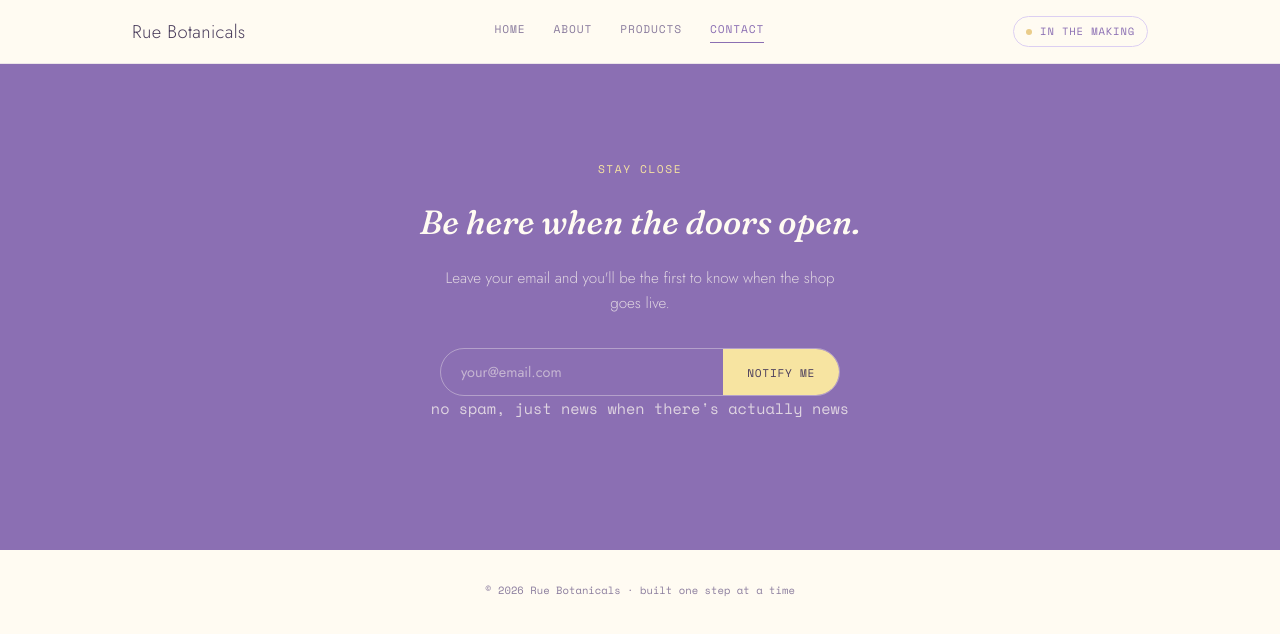
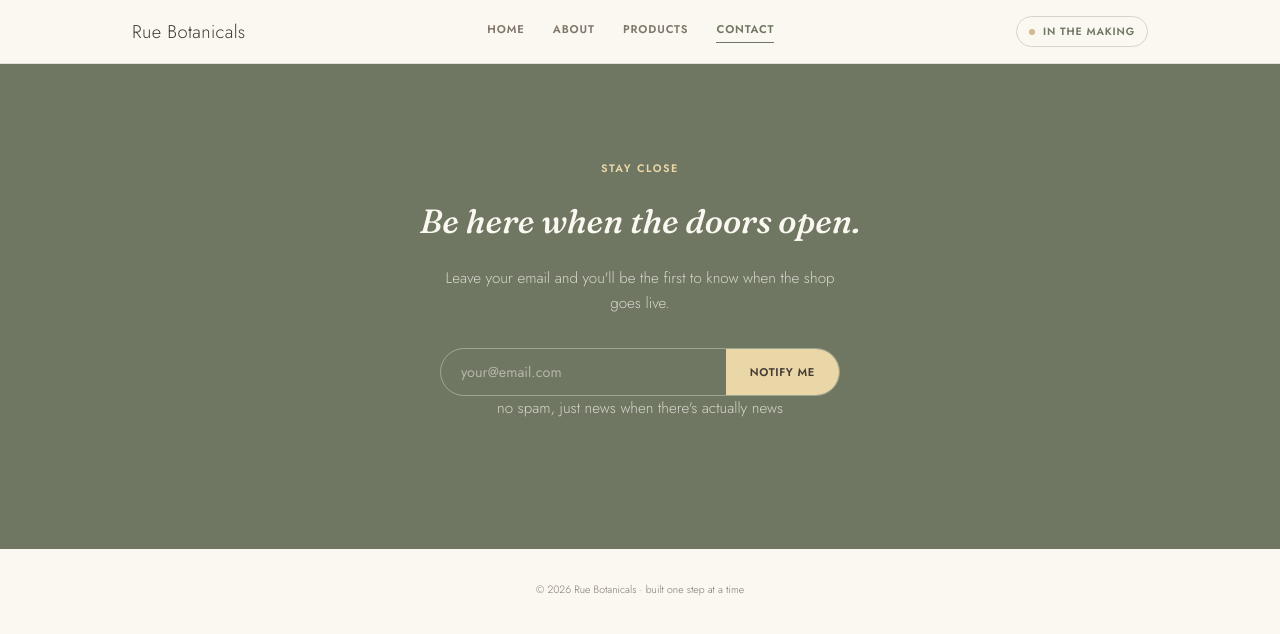
Before and after one commit to SephoriaBot/lilac-and-lemon-botanicals, a React (Vite) app in the folder lilac-and-lemon-botanicals/: page /contact in a window 1280 px wide. Shown: the top 634 px of the page. Built offline with nearby package versions, Linux system fonts and the light colour scheme.

Commit message:
Update index.css

```diff
--- a/lilac-and-lemon-botanicals/src/index.css
+++ b/lilac-and-lemon-botanicals/src/index.css
@@ -1,15 +1,15 @@
-:root {
-  --cream: #FFFBF2;
+ :root {
+  --cream: #FBF8F1;
   --surface: #FFFFFF;
-  --lavender: #DCCFF2;
-  --lavender-deep: #8B6FB3;
-  --plum: #4A3D5C;
-  --plum-soft: #8B7D9E;
-  --butter: #F7E4A1;
-  --butter-deep: #D9A93A;
-  --line: rgba(139, 111, 179, 0.16);
-  --radius: 16px;
-  --radius-sm: 10px;
+  --lavender: #D8D3C7;
+  --lavender-deep: #6F7662;
+  --plum: #443B34;
+  --plum-soft: #81766B;
+  --butter: #E9D7A7;
+  --butter-deep: #B28B45;
+  --line: rgba(68, 59, 52, 0.13);
+  --radius: 18px;
+  --radius-sm: 11px;
 }
 
 * { box-sizing: border-box; margin: 0; padding: 0; }
@@ -35,8 +35,9 @@ a { color: inherit; }
 
 /* ---------- shared type ---------- */
 .eyebrow, .label {
-  font-family: 'Space Mono', monospace;
-  font-size: 0.7rem;
+  font-family: 'Jost', sans-serif;
+  font-size: 0.68rem;
+  font-weight: 600;
   letter-spacing: 0.14em;
   text-transform: uppercase;
   color: var(--butter-deep);
@@ -45,15 +46,15 @@ a { color: inherit; }
 
 h1, h2, h3 {
   font-family: 'Fraunces', serif;
-  color: var(--lavender-deep);
+  color: var(--plum);
   font-weight: 500;
 }
 
 /* ---------- art placeholder frames ---------- */
 .art-frame {
-  border: 1.5px dashed var(--lavender-deep);
+  border: 1px solid var(--lavender);
   border-radius: var(--radius);
-  background: rgba(220, 207, 242, 0.16);
+  background: rgba(216, 211, 199, 0.16);
   display: flex;
   align-items: center;
   justify-content: center;
@@ -62,23 +63,21 @@ h1, h2, h3 {
   color: var(--plum-soft);
 }
 .art-frame .art-frame-label {
-  font-family: 'Space Mono', monospace;
+  font-family: 'Jost', sans-serif;
   font-size: 0.72rem;
   letter-spacing: 0.04em;
   line-height: 1.7;
 }
 .art-frame img { width: 100%; height: auto; display: block; border-radius: var(--radius); }
-
 .art-frame.filled { border: none; background: none; padding: 0; }
-
 
 /* ---------- nav ---------- */
 nav {
   position: sticky;
   top: 0;
   z-index: 20;
-  background: rgba(255, 251, 242, 0.88);
-  backdrop-filter: blur(8px);
+  background: rgba(251, 248, 241, 0.9);
+  backdrop-filter: blur(10px);
   border-bottom: 1px solid var(--line);
 }
 nav .wrap { display: flex; align-items: center; justify-content: space-between; padding: 16px 32px; }
@@ -87,8 +86,9 @@ nav .wrap { display: flex; align-items: center; justify-content: space-between;
 .wordmark em { font-style: italic; color: var(--butter-deep); }
 .nav-links { display: flex; align-items: center; gap: 28px; flex: 1; justify-content: center; }
 .nav-link {
-  font-family: 'Space Mono', monospace;
+  font-family: 'Jost', sans-serif;
   font-size: 0.7rem;
+  font-weight: 600;
   letter-spacing: 0.08em;
   text-transform: uppercase;
   color: var(--plum-soft);
@@ -100,8 +100,9 @@ nav .wrap { display: flex; align-items: center; justify-content: space-between;
 .nav-link:hover { color: var(--lavender-deep); }
 .nav-link.active { color: var(--lavender-deep); border-bottom-color: var(--lavender-deep); }
 .status-pill {
-  font-family: 'Space Mono', monospace;
+  font-family: 'Jost', sans-serif;
   font-size: 0.66rem;
+  font-weight: 600;
   letter-spacing: 0.08em;
   text-transform: uppercase;
   color: var(--lavender-deep);
@@ -132,8 +133,9 @@ header.hero h1 .accent { font-style: italic; font-weight: 400; color: var(--butt
 .tagline { max-width: 460px; margin: 24px auto 0; font-size: 1.05rem; color: var(--plum-soft); }
 .hero-links { display: flex; gap: 16px; justify-content: center; margin-top: 40px; flex-wrap: wrap; }
 .hero-link {
-  font-family: 'Space Mono', monospace;
+  font-family: 'Jost', sans-serif;
   font-size: 0.72rem;
+  font-weight: 600;
   letter-spacing: 0.06em;
   text-transform: uppercase;
   color: var(--plum);
@@ -143,10 +145,9 @@ header.hero h1 .accent { font-style: italic; font-weight: 400; color: var(--butt
   padding: 12px 24px;
   transition: border-color 0.2s ease, background 0.2s ease;
 }
-.hero-link:hover { border-color: var(--lavender-deep); background: rgba(220, 207, 242, 0.16); }
+.hero-link:hover { border-color: var(--lavender-deep); background: rgba(216, 211, 199, 0.16); }
 .hero-art { max-width: 320px; margin: 48px auto 0; }
 .story-art { }
-
 .divider { height: 1px; background: linear-gradient(90deg, transparent, var(--lavender), transparent); }
 
 /* ---------- story ---------- */
@@ -162,13 +163,11 @@ section.routine { padding: 96px 0; background: var(--surface); border-top: 1px s
 .routine-head { text-align: center; max-width: 540px; margin: 0 auto 48px; }
 .routine-head h2 { font-size: 2rem; margin: 16px 0; }
 .routine-head p { color: var(--plum-soft); }
-
 .progress-track { max-width: 600px; margin: 0 auto 56px; }
 .progress-bar-outer { height: 4px; background: var(--line); border-radius: 999px; overflow: hidden; }
 .progress-bar-inner { height: 100%; width: 0%; background: linear-gradient(90deg, var(--lavender-deep), var(--butter)); transition: width 0.5s ease; border-radius: 999px; }
-.progress-label { display: flex; justify-content: space-between; margin-top: 10px; font-family: 'Space Mono', monospace; font-size: 0.66rem; letter-spacing: 0.06em; text-transform: uppercase; color: var(--plum-soft); }
+.progress-label { display: flex; justify-content: space-between; margin-top: 10px; font-family: 'Jost', sans-serif; font-size: 0.66rem; font-weight: 600; letter-spacing: 0.06em; text-transform: uppercase; color: var(--plum-soft); }
 .progress-label strong { color: var(--lavender-deep); }
-
 .steps { display: grid; grid-template-columns: repeat(5, 1fr); gap: 16px; }
 .step {
   background: var(--cream);
@@ -177,10 +176,10 @@ section.routine { padding: 96px 0; background: var(--surface); border-top: 1px s
   padding: 20px 16px 18px;
   cursor: pointer;
   text-align: left;
-  transition: border-color 0.2s ease, transform 0.15s ease;
+  transition: border-color 0.2s ease, transform 0.15s ease, box-shadow 0.2s ease;
 }
-.step:hover { border-color: var(--lavender-deep); transform: translateY(-2px); }
-.step-num { font-family: 'Space Mono', monospace; font-size: 0.66rem; color: var(--butter-deep); letter-spacing: 0.06em; }
+.step:hover { border-color: var(--lavender-deep); transform: translateY(-2px); box-shadow: 0 8px 22px rgba(68, 59, 52, 0.08); }
+.step-num { font-family: 'Jost', sans-serif; font-size: 0.66rem; font-weight: 600; color: var(--butter-deep); letter-spacing: 0.06em; }
 .step-ritual { font-family: 'Fraunces', serif; font-style: italic; font-size: 1rem; color: var(--lavender-deep); margin: 8px 0 6px; }
 .step-task { font-size: 0.82rem; color: var(--plum-soft); line-height: 1.45; }
 .step-check {
@@ -191,7 +190,7 @@ section.routine { padding: 96px 0; background: var(--surface); border-top: 1px s
   transition: background 0.2s ease;
 }
 .step-check svg { width: 11px; height: 11px; opacity: 0; transition: opacity 0.15s ease; }
-.step.done { border-color: var(--lavender-deep); background: #FDFAF0; }
+.step.done { border-color: var(--lavender-deep); background: #F8F5ED; }
 .step.done .step-check { background: var(--lavender-deep); }
 .step.done .step-check svg { opacity: 1; }
 .step.done .step-ritual { text-decoration: line-through; text-decoration-color: var(--lavender); }
@@ -202,43 +201,41 @@ section.products { padding: 96px 0; }
 .products-head h2 { font-size: 2rem; margin: 16px 0; }
 .products-head p { color: var(--plum-soft); }
 .product-grid { display: grid; grid-template-columns: repeat(3, 1fr); gap: 24px; }
-.product-card { background: var(--surface); border: 1px solid var(--line); border-radius: var(--radius); padding: 32px 24px; position: relative; overflow: hidden; }
+.product-card { background: var(--surface); border: 1px solid var(--line); border-radius: var(--radius); padding: 32px 24px; position: relative; overflow: hidden; box-shadow: 0 8px 24px rgba(68, 59, 52, 0.05); }
 .ribbon {
   position: absolute; top: 16px; right: -32px;
   background: var(--lavender-deep); color: var(--cream);
-  font-family: 'Space Mono', monospace; font-size: 0.58rem; letter-spacing: 0.08em; text-transform: uppercase;
+  font-family: 'Jost', sans-serif; font-size: 0.58rem; font-weight: 600; letter-spacing: 0.08em; text-transform: uppercase;
   padding: 4px 36px; transform: rotate(38deg);
 }
 .product-swatch { width: 40px; height: 40px; border-radius: 50%; margin-bottom: 16px; }
 .product-card h3 { font-style: italic; font-size: 1.25rem; margin-bottom: 8px; }
-.product-card .ingredient { font-family: 'Space Mono', monospace; font-size: 0.64rem; letter-spacing: 0.06em; text-transform: uppercase; color: var(--butter-deep); margin-bottom: 10px; display: block; }
+.product-card .ingredient { font-family: 'Jost', sans-serif; font-size: 0.64rem; font-weight: 600; letter-spacing: 0.06em; text-transform: uppercase; color: var(--butter-deep); margin-bottom: 10px; display: block; }
 .product-card p { font-size: 0.86rem; color: var(--plum-soft); }
 
 /* ---------- follow ---------- */
 section.follow { background: var(--lavender-deep); color: var(--cream); padding: 96px 0; text-align: center; }
 section.follow .label { color: var(--butter); }
 section.follow h2 { color: var(--cream); font-style: italic; font-size: 2.1rem; margin: 16px 0; }
-section.follow p { color: rgba(255,251,242,0.72); max-width: 420px; margin: 0 auto 32px; font-size: 0.95rem; }
-.follow-form { display: flex; max-width: 400px; margin: 0 auto; border: 1px solid rgba(255,251,242,0.35); border-radius: 999px; overflow: hidden; }
+section.follow p { color: rgba(251,248,241,0.74); max-width: 420px; margin: 0 auto 32px; font-size: 0.95rem; }
+.follow-form { display: flex; max-width: 400px; margin: 0 auto; border: 1px solid rgba(251,248,241,0.35); border-radius: 999px; overflow: hidden; }
 .follow-form input { flex: 1; background: transparent; border: none; padding: 13px 20px; color: var(--cream); font-family: 'Jost', sans-serif; font-size: 0.9rem; outline: none; }
-.follow-form input::placeholder { color: rgba(255,251,242,0.5); }
+.follow-form input::placeholder { color: rgba(251,248,241,0.5); }
 .follow-form button {
   background: var(--butter); color: var(--plum);
   border: none; padding: 13px 24px;
-  font-family: 'Space Mono', monospace; font-size: 0.7rem; letter-spacing: 0.06em; text-transform: uppercase;
+  font-family: 'Jost', sans-serif; font-size: 0.7rem; font-weight: 600; letter-spacing: 0.06em; text-transform: uppercase;
   cursor: pointer; transition: background 0.2s ease;
 }
 .follow-form button:hover { background: var(--cream); }
-.follow-note { margin-top: 16px; font-size: 0.7rem; color: rgba(255,251,242,0.5); font-family: 'Space Mono', monospace; }
-
-footer { padding: 32px 0; text-align: center; font-family: 'Space Mono', monospace; font-size: 0.66rem; color: var(--plum-soft); }
+.follow-note { margin-top: 16px; font-size: 0.7rem; color: rgba(251,248,241,0.5); font-family: 'Jost', sans-serif; }
+footer { padding: 32px 0; text-align: center; font-family: 'Jost', sans-serif; font-size: 0.66rem; color: var(--plum-soft); }
 
 .step:focus-visible, .follow-form input:focus-visible, .follow-form button:focus-visible {
   outline: 2px solid var(--lavender-deep); outline-offset: 2px;
 }
 
 @media (prefers-reduced-motion: reduce) { * { animation: none !important; transition: none !important; } }
-
 @media (max-width: 860px) {
   section.story .wrap { grid-template-columns: 1fr; gap: 48px; }
   .story-art { max-width: 280px; margin: 0 auto; order: -1; }
```
